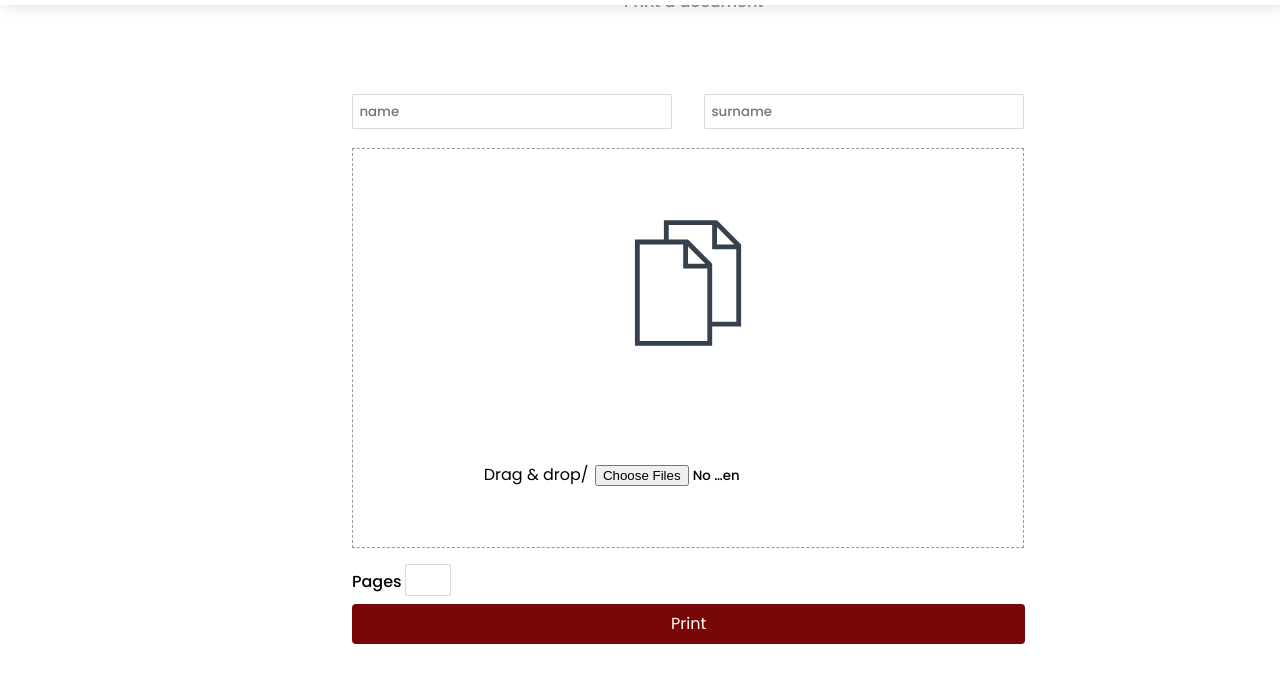
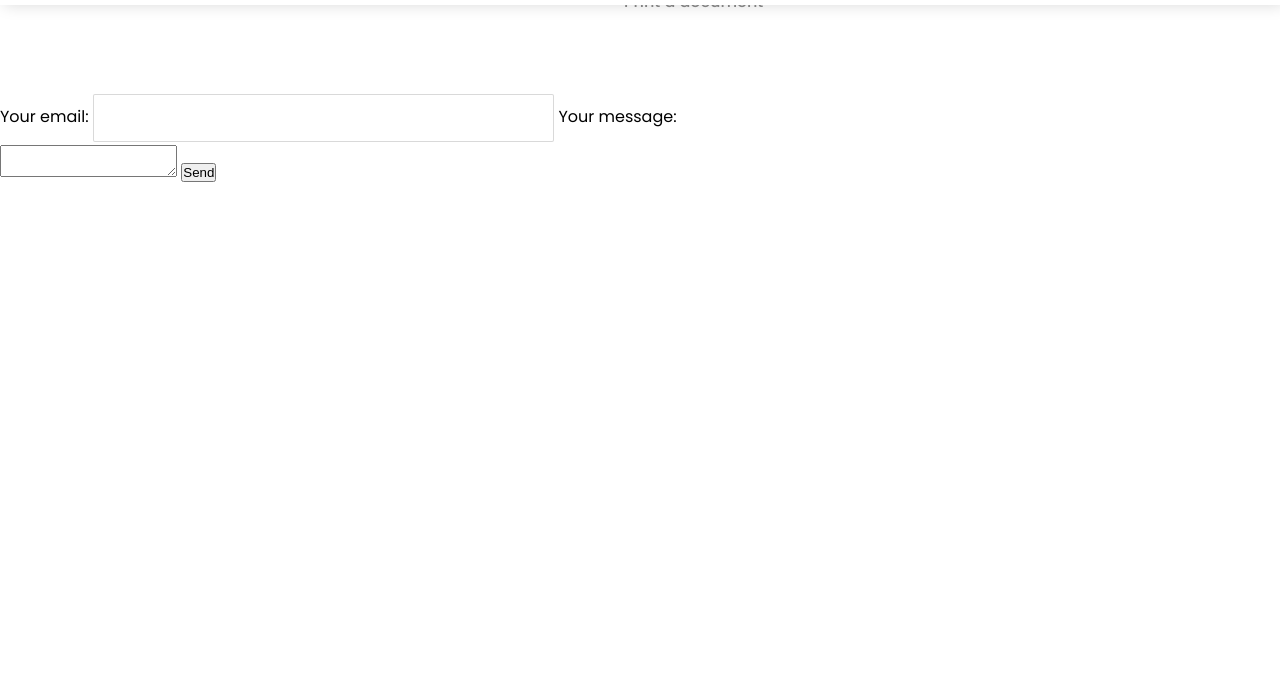
Before and after one commit to HandsomeSphe/M-N-Internet-cafe-website, a plain HTML site: page Index.html in a window 1280 px wide. Both pictures are taken after a click on the item "Print out". Shown: the part 3419-4102 px from the top of the page. Drawn offline with nearby package versions, Linux system fonts and the light colour scheme; files that its build step writes are made by us from their sources.

Commit message:
added a few changes

```diff
--- a/Index.html
+++ b/Index.html
@@ -168,9 +168,38 @@
   <section id="section5" class="printer">
     <div class="printer__heading">Print a document</div>
     <div class="printer__details">
-      <input type="name" class="printer__details--name" placeholder="name" />
+      <form
+  action="https://formspree.io/f/xbjqlvjo"
+  method="POST"
+>
+  <label>
+    Your email:
+    <input type="email" name="_replyto">
+  </label>
+  <label>
+    Your message:
+    <textarea name="message"></textarea>
+  </label>
+
+  <!-- your other form fields go here -->
+
+  <button type="submit">Send</button>
+</form>
+      <!--form
+      action="https://formspree.io/f/siphelelehandsome@gmail.com"
+      method="POST"
+    >
         <input
-        type="name"
+          type="text"
+          name="name"
+          name="_replyto"
+          class="printer__details--name"
+          placeholder="name"
+        />
+        <input
+          type="text"
+          name="surname"
+          name="_replyto"
           class="printer__details--surname"
           placeholder="surname"
         />
@@ -179,7 +208,7 @@
         <img class="dropIcon" src="Icons/iconfinder_copy_370087.svg" />
         <div class="text">
           Drag & drop/<span class="upload"
-          ><input type="file" class="file" multiple
+            ><input type="file" name="file" class="file" multiple
           /></span>
         </div>
       </div>
@@ -187,8 +216,9 @@
         <div class="page">Pages</div>
         <input class="page__numbers" type="number" placeholder="" />
       </div>
+      <button type="submit" class="printOut__button">Print</button>
+      </form--->
 
-    <div class="printOut__button">Print</div>
   </section>
 
   <!--This is the progress page-->
--- a/script.js
+++ b/script.js
@@ -126,12 +126,16 @@ document.addEventListener("keypress", function (event) {
 const printerName = document.querySelector(".printer__details--name");
 const printerSurname = document.querySelector(".printer__details--surname");
 const printerDocument = document.querySelector(".upload");
-const printerNumber = document.querySelector(".page__numbers");
+let printerNumber = document.querySelector(".page__numbers");
 const printerBtn = document.querySelector(".printOut__button");
 
 printerBtn.addEventListener("click", function () {
   const file = document.querySelector(".file");
-
+  if (
+    printerName.value.length > 0 &&
+    printerSurname.value.length > 0 &&
+    printerNumber.value.length > 0
+  ) {
     console.log(
       `${printerName.value}, ${printerSurname.value},  ${printerNumber.value}`
     );
@@ -139,4 +143,7 @@ printerBtn.addEventListener("click", function () {
     printerName.value = "";
     printerSurname.value = "";
     printerNumber.value = "";
+  } else {
+    alert(`please make sure all input are filled `);
+  }
 });
```
Lines whose indentation alone changed are shown as unchanged.
